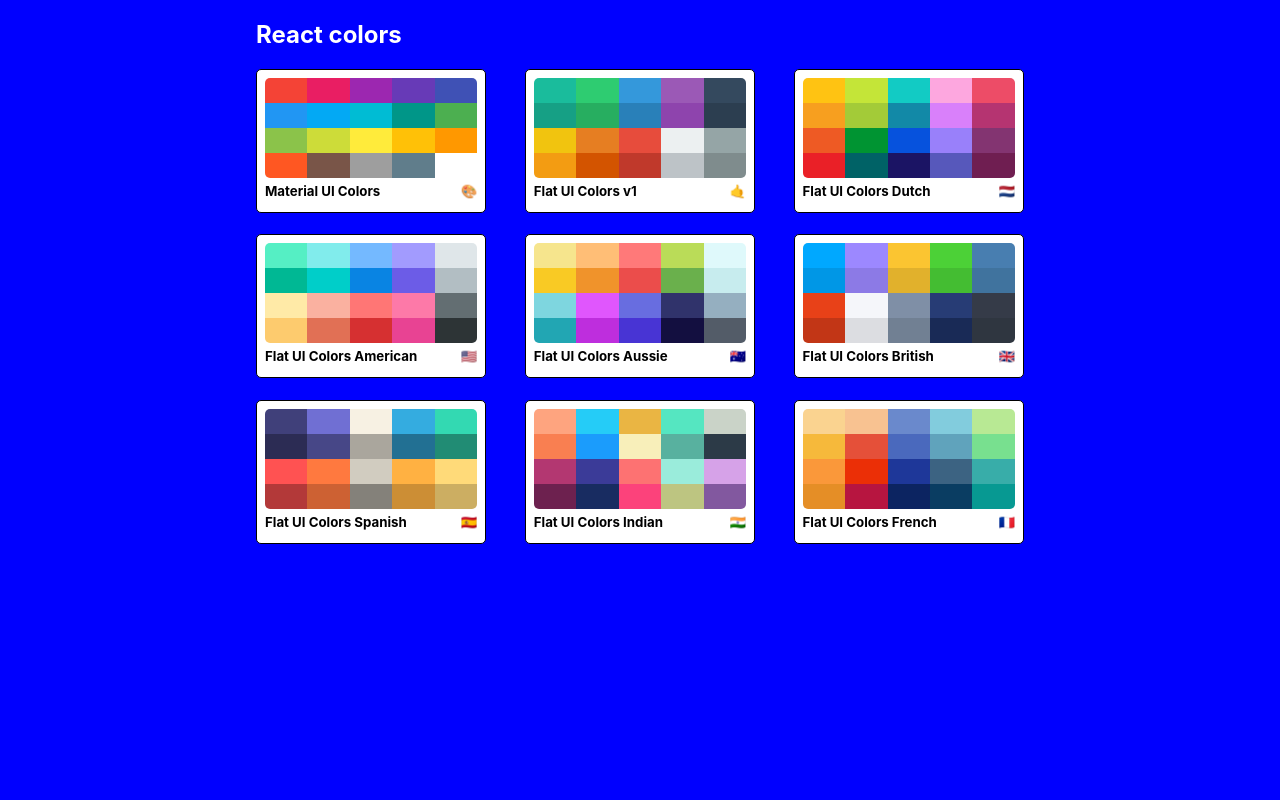
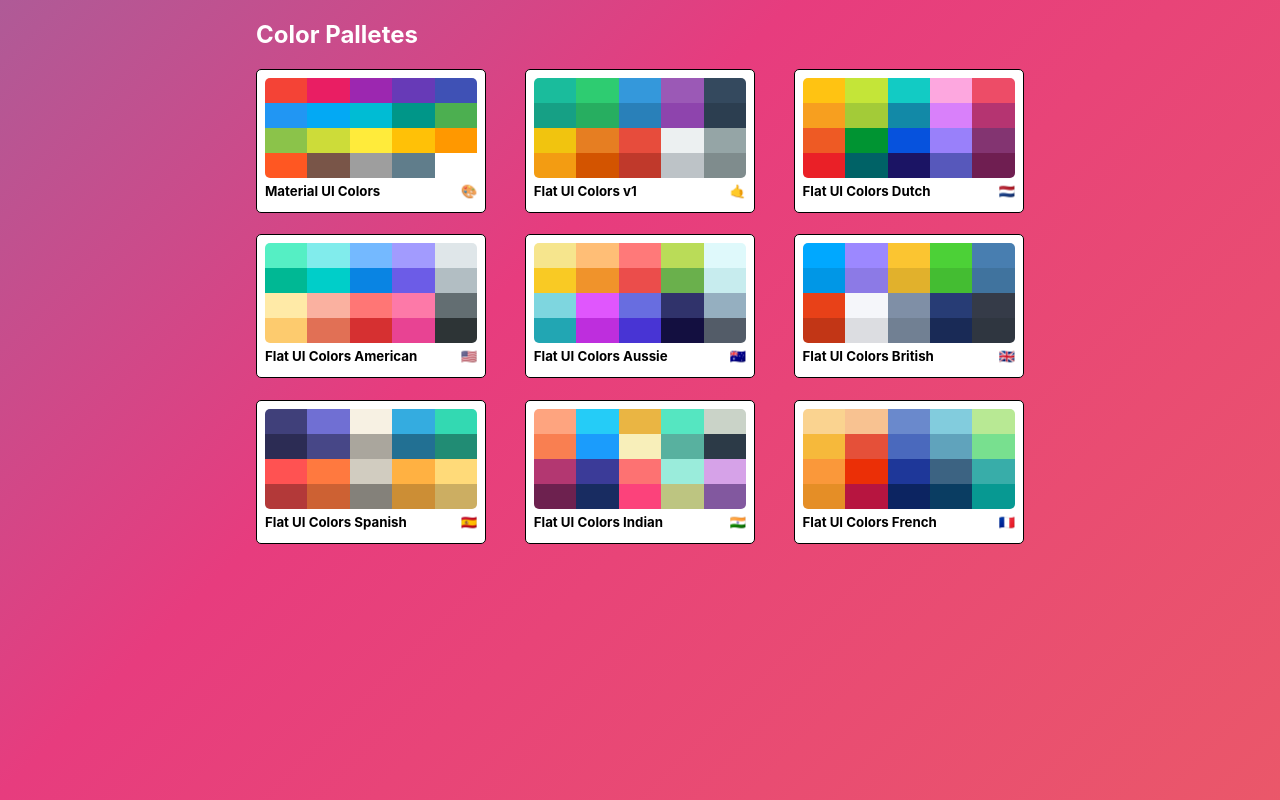
Before and after one commit to Scientist-Ansh/colors-project, a React (Create React App) app: page / in a window 1280 px wide. Built offline with nearby package versions, Linux system fonts and the light colour scheme.

Commit message:
add gradient background

```diff
--- a/public/index.html
+++ b/public/index.html
@@ -24,7 +24,7 @@
       work correctly both with client-side routing and a non-root public URL.
       Learn how to configure a non-root public URL by running `npm run build`.
     -->
-    <title>React App</title>
+    <title>Color Palletes</title>
   </head>
   <body>
     <noscript>You need to enable JavaScript to run this app.</noscript>
--- a/src/components/PaletteList.js
+++ b/src/components/PaletteList.js
@@ -11,12 +11,26 @@
 
 const styles = {
     root:{
-       background:'blue',
+       background:"linear-gradient(-45deg, #ee7752, #e73c7e, #23a6d5, #23d5ab)",
+       backgroundSize: "400% 400%",
+       animation: "$gradient 15s ease infinite",
        display:'flex',
        height:'100vh',
        alignItems:'flex-start',
        justifyContent:'center',
     },
+    "@keyframes gradient":{
+        "0%": {
+            backgroundPosition: "0% 50%",
+        },
+        "50%": {
+            backgroundPosition: "100% 50%",
+        },
+        "100%": {
+            backgroundPosition: "0% 50%"
+        }
+    },
+
     container:{
         width:'60%',
         display:'flex',
@@ -48,7 +62,7 @@
             <div className={classes.root}>
                 <div className={classes.container}>
                     <nav className={classes.nav}>
-                        <h1>React colors</h1>
+                        <h1>Color Palletes</h1>
                     </nav>
                     <div className={classes.palettes}>
                         {this.props.palettes.map((palette)=>
```
